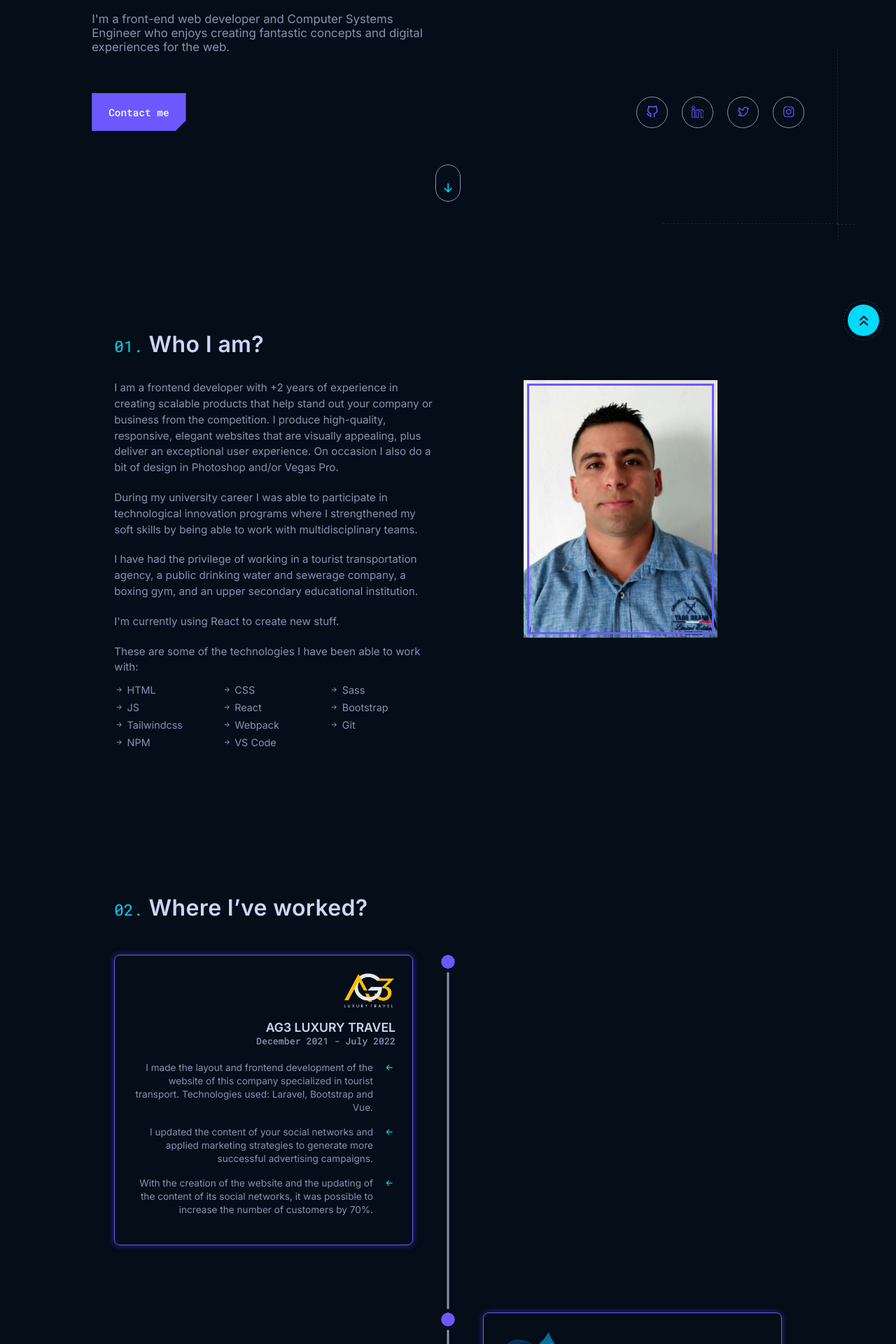
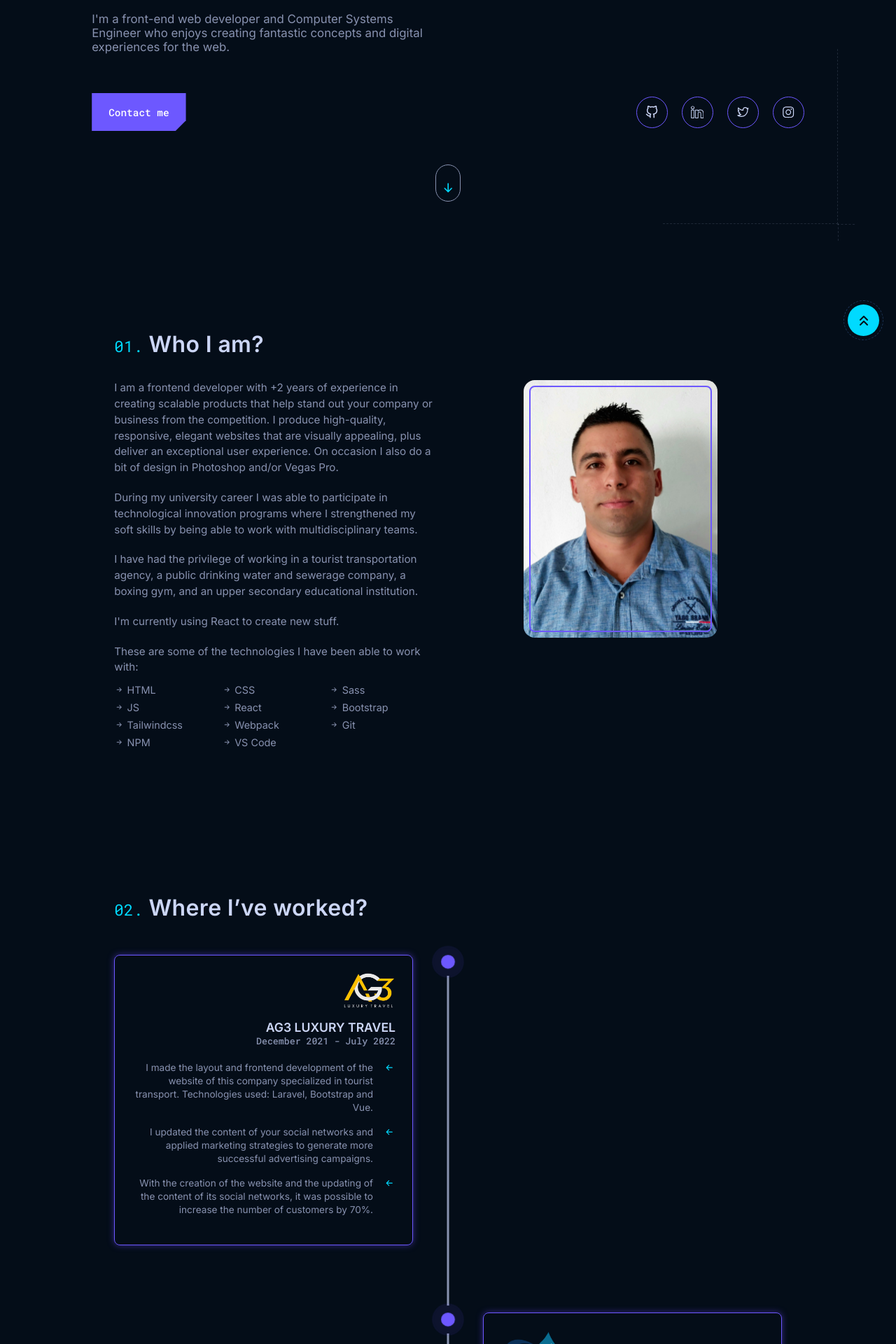
Before and after one commit to JessArthuro/personal-portfolio, a React (Vite) app: page / in a window 1280 px wide. Shown: the part 400-2320 px from the top of the page at 70% size. Built offline with nearby package versions, Linux system fonts and the light colour scheme.

Commit message:
Correcciones a la seccion de experiencia

```diff
--- a/src/styles/about.scss
+++ b/src/styles/about.scss
@@ -45,9 +45,10 @@
 
 .about_image {
   height: 23rem;
+  border-radius: 1rem;
   object-fit: cover;
-  outline: 3px solid var(--purple);
-  outline-offset: -8px;
+  outline: 2px solid var(--purple);
+  outline-offset: -10px;
 }
 
 // -------------- Breakpoints ----------------------------
--- a/src/styles/experience.scss
+++ b/src/styles/experience.scss
@@ -29,14 +29,43 @@
   &::before {
     content: '';
     position: absolute;
+    top: -10px;
+    left: 50%;
+    transform: translateX(-50%);
+    background-color: var(--bg-body-dark);
+    width: 40px;
+    height: 40px;
+    border-radius: 50%;
+  }
+
+  &::after {
+    content: '';
+    position: absolute;
     top: 0;
     left: 50%;
-    transform: translateX(-50%);
     width: 20px;
     height: 20px;
     border-radius: 50%;
-    outline: 5px solid var(--bg-body-dark);
     background-color: var(--purple);
+    box-shadow: 0 0 0 0 rgba(109, 88, 255, 1);
+    animation: shadow 2s infinite;
+  }
+
+  @keyframes shadow {
+    0% {
+      transform: translateX(-50%) scale(0.95);
+      box-shadow: 0 0 0 0 rgba(109, 88, 255, 0.7);
+    }
+
+    70% {
+      transform: translateX(-50%) scale(1);
+      box-shadow: 0 0 0 15px rgba(109, 88, 255, 0);
+    }
+
+    100% {
+      transform: translateX(-50%) scale(0.95);
+      box-shadow: 0 0 0 0 rgba(109, 88, 255, 0);
+    }
   }
 
   // Hijos impares
@@ -124,7 +153,9 @@
   }
 
   .timeline_item {
-    &::before {
+
+    &::before,
+    &::after {
       left: 0;
     }
 
@@ -153,15 +184,13 @@
   }
 }
 
-@media (max-width: 480px) {
+@media (max-width: 560px) {
   .timeline_item {
-    &::before {
-      width: 15px;
-      height: 15px;
-    }
-
     &-content {
       margin-left: 2rem;
+      border: 0;
+      box-shadow: none;
+      padding: 0;
     }
 
     &-date {
@@ -170,11 +199,6 @@
   }
 
   .activities_item {
-    padding-left: 0 !important;
     font-size: 0.95rem;
-
-    .arrow_icon {
-      display: none;
-    }
   }
 }
--- a/src/styles/go_to_top.scss
+++ b/src/styles/go_to_top.scss
@@ -15,7 +15,7 @@
   justify-content: center;
   align-items: center;
   cursor: pointer;
-  z-index: 999;
+  z-index: 20;
   transition: 0.5s ease-out;
 
   &.visible {
--- a/src/styles/header.scss
+++ b/src/styles/header.scss
@@ -149,6 +149,7 @@
     list-style: none;
     background-color: var(--bg-body);
     outline: 1px solid var(--purple);
+    border-radius: 0.5rem;
     color: var(--white);
     padding: 0.5rem 0.75rem;
     font-size: 0.85rem;
--- a/src/styles/hero.scss
+++ b/src/styles/hero.scss
@@ -123,21 +123,6 @@ $border: 1.9px dashed var(--edges);
     .social_links {
       display: flex;
       gap: 1.25rem;
-
-      .social_link {
-        border: 1px solid var(--gray);
-        color: var(--purple);
-        padding: 0.65rem;
-        border-radius: 50%;
-        display: flex;
-        font-size: 1.1rem;
-        transition: all 0.4s ease-out;
-
-        &:hover {
-          border: 1px solid var(--purple);
-          transform: translateY(-5px);
-        }
-      }
     }
   }
 
```
